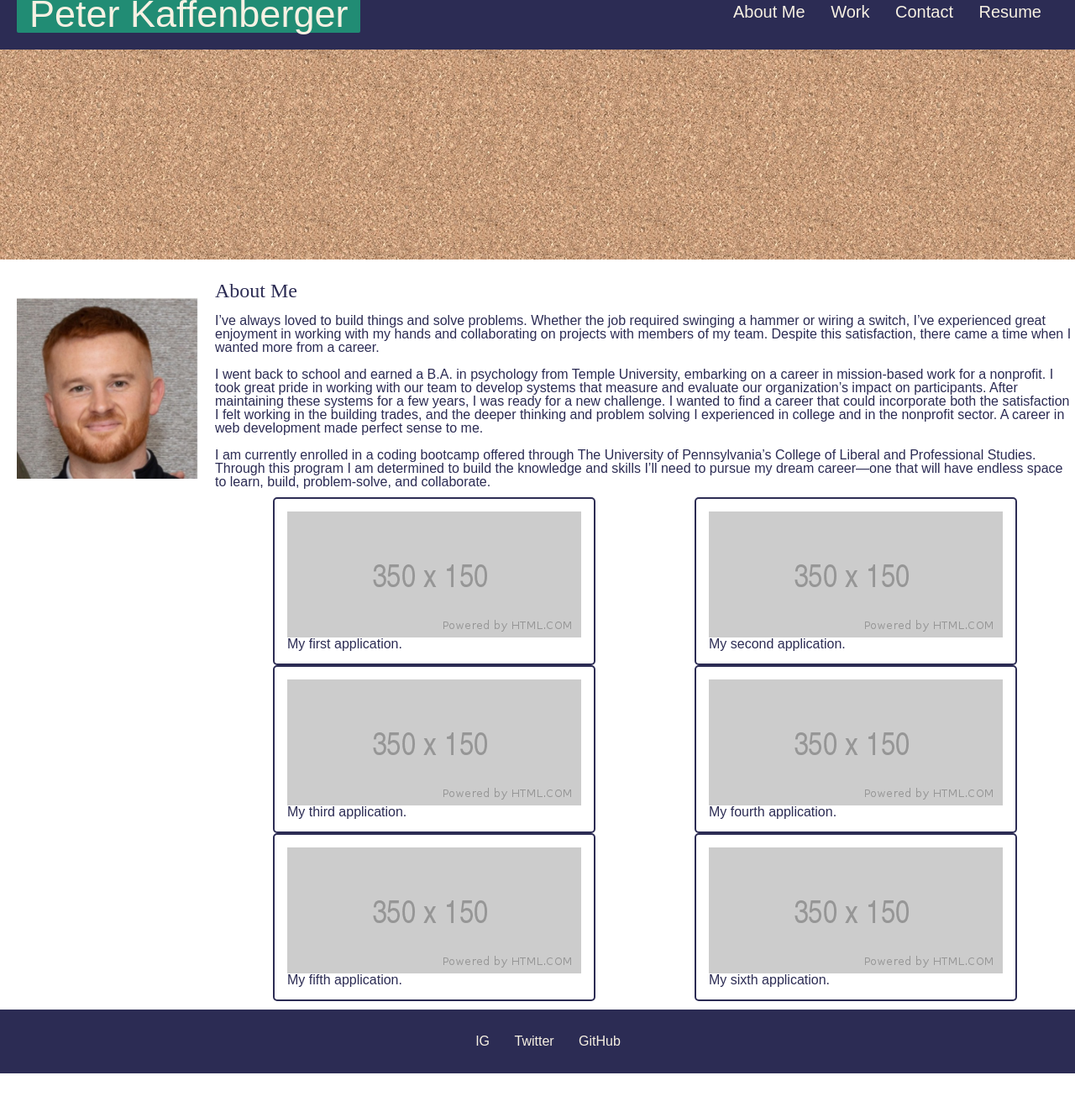
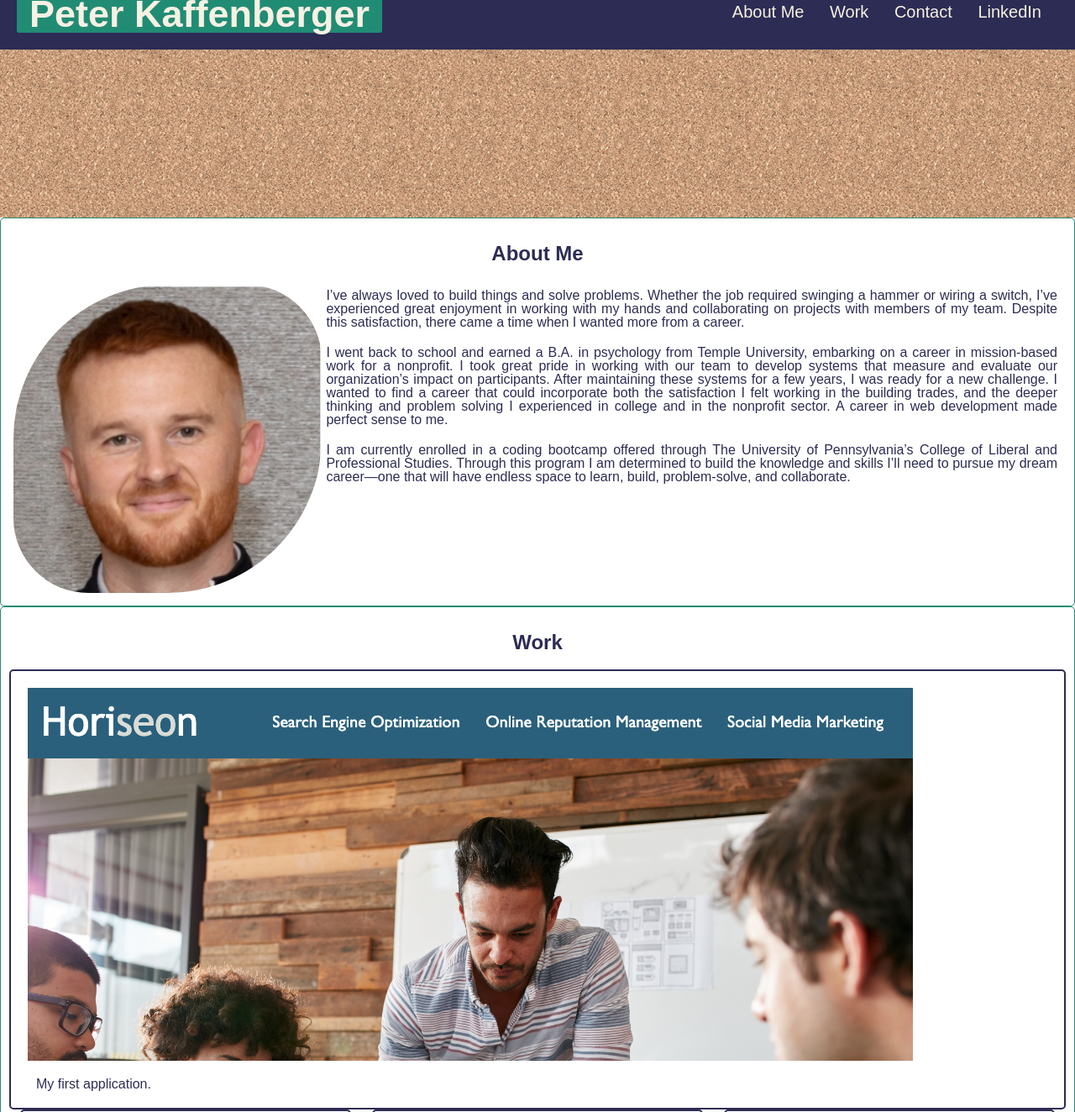
Before and after one commit to PeteKaffenberger/portfolio, a plain HTML site: page index.html in a window 1280 px wide. Shown: the part 31-1355 px from the top of the page at 84% size. Before the commit the page ends 1309 px from the top, so only its background shows below. Drawn offline with Linux system fonts and the light colour scheme.

Commit message:
added images, sticky header, styling, some containers and wrapping

```diff
--- a/assets/css/style.css
+++ b/assets/css/style.css
@@ -2,13 +2,23 @@
 /* Establishing border box properties*/
 * {
     box-sizing: border-box;
-    padding: 0;
-    margin: 0;
+    padding: 10px;
+    margin: 10px;
 }
 
 p {
     font-size: 16;
     font-family: Arial, Helvetica, sans-serif;
+    background-color: white;
+    color:#2c2c54;
+    padding: 10px 10px 10px 10px;
+    margin-left: 10px;
+}
+
+h2 {
+    font-size: 30px;
+    font-family: Arial, Helvetica, sans-serif;
+    font-weight: bolder;
     background-color: white;
     color:#2c2c54;
 }
@@ -29,6 +39,15 @@ p {
     padding-left: 15px;
     padding-top: 5px;
     border-radius: 2px;
+    text-align: center;
+}
+
+h1 {
+    font-size: 35px;
+    font-family: Arial, Helvetica, sans-serif;
+    font-weight: bolder;
+    background-color: white;
+    color:#2c2c54;
 }
 
 .header nav {
@@ -50,9 +69,8 @@ nav a {
 }
 
 .hero {
-    height: 250px;
+    height: 200px;
     width: 100%;
-    margin-bottom: 25px;
     background-image: url("../images/cork-board.png");
     background-repeat: repeat-x;
 }
@@ -60,42 +78,94 @@ nav a {
 h2 {
     font-size: 24px;
     font-style: bold;
-    color:#2c2c54
+    color:#2c2c54;
+    padding: 20px;
+  clear: left;
+  text-align:center;
+  width: 100%;
+}
+
+#about-me {
+    text-align: center;
+    width: 100%;
+
 }
 
 #about-me-image {
         background-color: #fff;
-        width: 20%;
-        padding: 20px;
+        max-width: 30%;
+        height: auto;
+        padding: 5px;
         float:left;
+        display: flex;
+        border-radius: 50% 25%;
+        border-spacing: 10px;
+        justify-content: center;
+}
+
+.thumbnail:hover {
+    position:relative;
+    top:-5px;
+    left:-5px;
+    width:150%;
+    height:auto;
+    display:block;
+    z-index:999;
+}
+
+.about-me-text {
+    padding: auto;
+    margin:auto;
+    text-align: justify;
+
+
 }
 
 .container {
     padding: 10px;
     background: white;
+    border: #218c74 1px solid;
     border-radius: 5px;
     margin: auto;
-    box-shadow:1px #2c2c54;
+    box-shadow:5px #2c2c54;
     display: flex;
     flex-wrap: wrap;
-    height: 40%;
+    height: 20%;
 
 }
 
-.project-1 {
-    height: 50px;
-    width: 50px;
+.container p {
+padding: 10px;
 }
+.item {
+padding-right: 10px;
+
+}
+
+#project-1 {
+        background: white;
+        width: 100%;
+        height: auto;
+        color:#2c2c54;
+        padding: 10px 10px 10px 10px;
+        border-radius: 5px;
+        margin: auto;
+        border: solid 2px #2c2c54;
+
+    }
+
 
 #placeholderImage {
     display: flex;
+    padding: 10px 10px 10px 10px;
+    max-width: 100%;
 
 }
 
 .placeholderProject {
     background: white;
     color:#2c2c54;
-    padding: 15px;
+    padding: 10px 10px 10px 10px;
     border-radius: 5px;
     margin: auto;
     border: solid 2px #2c2c54
@@ -114,6 +184,9 @@ h2 {
 /* Setting font size for footer heading */
 .footer h2 {
     font-size: 20px;
+    background-color:#2c2c54;
+    color:#f7f1e3;
+
 }
 
 .footer ul li {
@@ -126,3 +199,37 @@ h2 {
         color: #f7f1e3;
         text-decoration: none;
 }
+
+.sticky {
+    position: fixed;
+    top: 0;
+    width: 100%;
+  }
+
+  /* Add some top padding to the page content to prevent sudden quick movement (as the navigation bar gets a new position at the top of the page (position:fixed and top:0) */
+  .sticky + .content {
+    padding-top: 70px;
+  }
+
+
+
+@media screen and (max-width: 768px) {
+    /* Use flex-direction to stack the navbar, sidebar, and body */
+    main,
+    nav {
+      flex-direction: column;
+    }
+    /* Make the sidebar stack below the body */
+    aside {
+      order: 2;
+    }
+    /* Change the header background */
+    header {
+      background: #772014;
+    }
+    /* Change the navbar and footer background */
+    nav,
+    footer {
+      background-color: #2c2c54;
+    }
+  }
--- /dev/null
+++ b/assets/script.js
@@ -0,0 +1,35 @@
+// When the user scrolls the page, execute myFunction
+window.onscroll = function() {myFunction()};
+
+// Get the navbar
+var navbar = document.getElementById("navbar");
+
+// Get the offset position of the navbar
+var sticky = navbar.offsetTop;
+
+// Add the sticky class to the navbar when you reach its scroll position. Remove "sticky" when you leave the scroll position
+function myFunction() {
+  if (window.pageYOffset >= sticky) {
+    navbar.classList.add("sticky")
+  } else {
+    navbar.classList.remove("sticky");
+  }
+}
+
+/* fixing anchor jumps */
+
+var nav_height = 70; // pixels
+
+$(window).bind('hashchange', function(e){
+    if($(location.hash).hasClass('anchor')){
+        scrollBy(0, nav_height);
+    }
+    return false;
+});
+$(document).ready(function(){
+    if($(location.hash).hasClass('anchor')){
+        $('html,body').animate({
+            scrollTop: $(location.hash).offset().top - nav_height - 10
+        }, 10 );
+    }
+});
--- a/index.html
+++ b/index.html
@@ -9,7 +9,7 @@
 </head>
 
 <body>
-    <header class="header">
+    <header class="header"id="navbar">
         <h1> Peter Kaffenberger </h1>
         <nav>
             <ul>
@@ -23,7 +23,7 @@
                     <a href="#contact">Contact</a>
                 </li>
                 <li>
-                    <a href="resume">Resume</a>
+                    <a href="https://www.linkedin.com/in/peter-kaffenberger-167456115/">LinkedIn</a>
                 </li>
             </ul>
         </nav>
@@ -31,19 +31,20 @@
 
     <figure class="hero"></figure>
 
-    <article class="about-me">
+
+
+    <article class="container">
+        <h2 id="about-me" class="anchor">About Me </h2>
 <section>
-            <img src="./assets/images/about-me-image.jpg" id="about-me-image"
+        <img src="./assets/images/about-me-image.jpg" class="item" id="about-me-image"
             alt="Photo of full stack developer Pete Kaffenberger.">
-            <h2>About Me</h2>
-            <br>
-            <p id="about-me-text">
+
+            <p class="about-me-text">
                 I’ve always loved to build things and solve problems. Whether the job required swinging a hammer or
                 wiring a switch, I’ve experienced great enjoyment in working with my hands and collaborating on projects
-                with
-                members of my team. Despite this satisfaction, there came a time when I wanted more from a career.
-                <br>
-                <br>
+                with members of my team. Despite this satisfaction, there came a time when I wanted more from a career.
+            </p>
+            <p class="about-me-text">
                 I went back to school and earned a B.A. in psychology from Temple University, embarking on a career in
                 mission-based work for a nonprofit. I took great pride in working with our team to develop systems that
                 measure and evaluate our organization’s impact on participants. After maintaining these systems for a
@@ -51,8 +52,8 @@
                 satisfaction I felt working in the building trades, and the deeper thinking and problem solving I
                 experienced in college and in the nonprofit sector. A career in web development made perfect sense to
                 me.
-                <br>
-                <br>
+            </p>
+            <p class="about-me-text">
                 I am currently enrolled in a coding bootcamp offered through The University of Pennsylvania’s College of
                 Liberal and Professional Studies. Through this program I am determined to build the knowledge and skills
                 I’ll need to pursue my dream career—one that will have endless space to learn, build, problem-solve, and
@@ -61,44 +62,47 @@
         </section>
     </article>
 
+
+
     <article class="container">
-        <section class="placeholderProject">
-            <img src="./assets/images/placeholder.png" id="placeholderImage"
-                alt="Screenshot of Horiseon application built by Peter Kaffenberger.">
+        <h2 id="work" class="anchor">Work</h2>
+        <section id="project-1">
+            <a href="https://petekaffenberger.github.io/html-css-git-refactoring/"><img src="./assets/images/horiseon-screenshot.png" class="thumbnail" id="placeholderImage"
+                alt="Screenshot of Horiseon application built by Peter Kaffenberger."> </a>
             <p>
                 My first application.
             </p>
         </section>
         <section class="placeholderProject">
-            <img src="./assets/images/placeholder.png" id="placeholderImage"
+            <img src="./assets/images/placeholder.png" class="thumbnail" id="placeholderImage"
                 alt="Placeholder screenshot for future applications built by Peter Kaffenberger.">
             <p>
                 My second application.
             </p>
         </section>
         <section class="placeholderProject">
-            <img src="./assets/images/placeholder.png" id="placeholderImage"
+            <img src="./assets/images/placeholder.png" class="thumbnail" id="placeholderImage"
                 alt="Placeholder screenshot for future applications built by Peter Kaffenberger.">
             <p>
                 My third application.
             </p>
         </section>
         <section class="placeholderProject">
-            <img src="./assets/images/placeholder.png" id="placeholderImage"
+            <img src="./assets/images/placeholder.png" class="thumbnail" id="placeholderImage"
                 alt="Placeholder screenshot for future applications built by Peter Kaffenberger.">
             <p>
                 My fourth application.
             </p>
         </section>
         <section class="placeholderProject">
-            <img src="./assets/images/placeholder.png" id="placeholderImage"
+            <img src="./assets/images/placeholder.png" class="thumbnail" id="placeholderImage"
                 alt="Placeholder screenshot for future applications built by Peter Kaffenberger.">
             <p>
                 My fifth application.
             </p>
         </section>
         <section class="placeholderProject">
-            <img src="./assets/images/placeholder.png" id="placeholderImage"
+            <img src="./assets/images/placeholder.png" class="thumbnail" id="placeholderImage"
                 alt="Placeholder screenshot for future applications built by Peter Kaffenberger.">
             <p>
                 My sixth application.
@@ -107,6 +111,7 @@
     </article>
 
     <footer class="footer">
+        <h2 id="contact" class="anchor">Contact</h2>
         <ul>
             <li>
                 <a href="https://www.instagram.com/">IG</a>
@@ -117,8 +122,13 @@
             <li>
                 <a href="https://github.com/PeteKaffenberger">GitHub</a>
             </li>
+            <li>
+                <a href="mailto:pete.kaffenberger@gmail.com">Email</a>
+            </li>
         </ul>
     </footer>
+
+    <script src="./assets/script.js"></script>
 </body>
 
 </html>
```
Also changed, not shown: assets/images/horiseon-screenshot.png (added), assets/images/horiseonScreenshot.png (deleted). Lines whose indentation alone changed are shown as unchanged.
